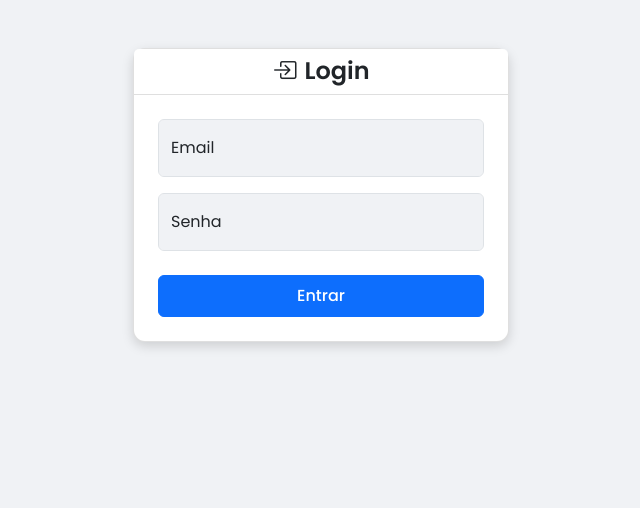
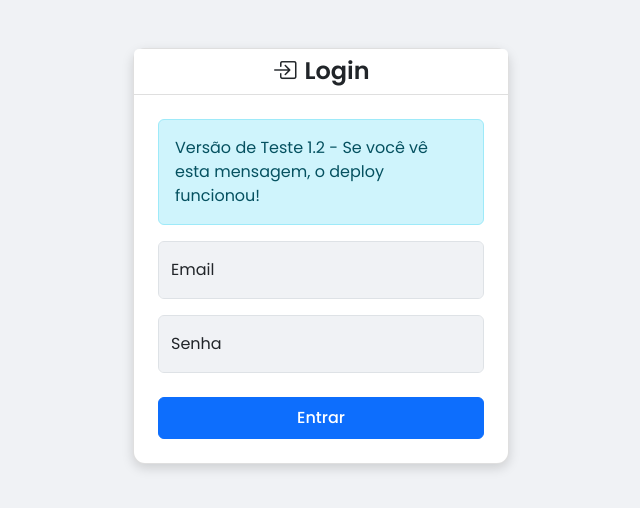
Before and after one commit to Bi-TiNet/meu-rastreador-app, a React (Vite) app: page / in a window 1280 px wide. Shown: the top 508 px of the page, without its empty margins (319-959 px from the left). Built offline with nearby package versions, Linux system fonts and the light colour scheme; no server answers.

Commit message:
TESTE: Adiciona banner de versão na tela de login

```diff
--- a/src/components/Login.tsx
+++ b/src/components/Login.tsx
@@ -25,9 +25,7 @@ export function Login() {
       setError(error.message);
       setLoading(false);
     } else {
-      // *** LÓGICA DE REDIRECIONAMENTO ATUALIZADA ***
       const userRole = user?.app_metadata?.role;
-      // Se for admin OU tecnico, redireciona para o painel. Senão, para a página inicial.
       if (userRole === 'admin' || userRole === 'tecnico') {
         navigate('/painel');
       } else {
@@ -44,6 +42,10 @@ export function Login() {
           Login
         </Card.Header>
         <Card.Body className="p-4">
+          {/* --- BANNER DE TESTE ADICIONADO AQUI --- */}
+          <Alert variant="info">
+            Versão de Teste 1.2 - Se você vê esta mensagem, o deploy funcionou!
+          </Alert>
           <Form onSubmit={handleLogin}>
             {error && <Alert variant="danger">{error}</Alert>}
             <FloatingLabel controlId="floatingEmail" label="Email" className="mb-3">
```
